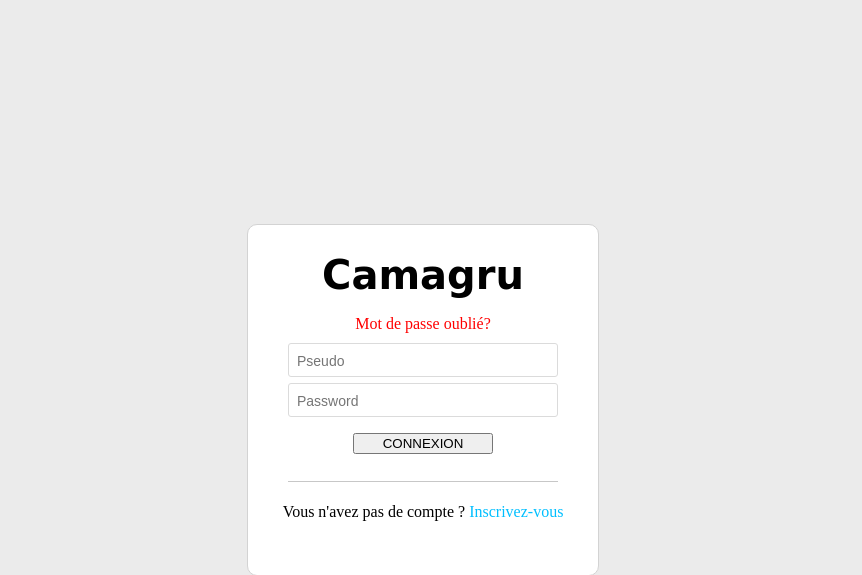
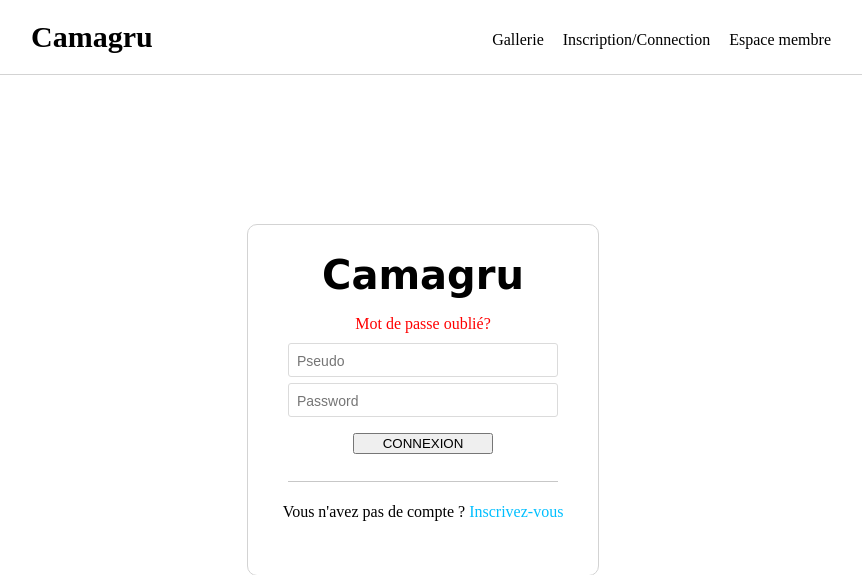
Before and after one commit to cfelbacq/camagru, a PHP site: page /camagru/login_form.php in a window 1280 px wide. Shown: the top 575 px of the page, without its empty margins (217-1079 px from the left). Run offline with PHP 8.4, Linux system fonts and the light colour scheme.

Commit message:
21/02/2017

```diff
--- a/index.css
+++ b/index.css
@@ -161,7 +161,7 @@
 	width: 95%;
 	background-color: #FAFAFA;
 	margin-left: 2.5%;
-	margin-top: 75px;
+	margin-top: 200px;
 }
 
 #main {
--- a/layout/headers.php
+++ b/layout/headers.php
@@ -3,19 +3,20 @@
 <head>
 	<link rel="stylesheet" type="text/css" href="index.css">
 </head>
-<body id="connexion_body">
-<!--	<div class="header">
+<!-- <body  id="connexion_body">-->
+<body>
+	<div class="header">
 		<div class="container">
 			<div class="logo">
-				<h1><a class="ah" href="#">Camagru</h1>
+				<h1><a class="ah" href="index.php">Camagru</h1>
 			</div>
 
 			<div class="nav">
 				<ul>
-					<li class="lih"><a class="ah" href="#">Gallerie</a></li>
-					<li class="lih"><a class="ah" href="#">Inscription/Connection</a></li>
-					<li class="lih"><a class="ah" href="#">Espace membre</a></li>
+					<li class="lih"><a class="ah" href="gallery.php">Gallerie</a></li>
+					<li class="lih"><a class="ah" href="registration_form.php">Inscription/Connection</a></li>
+					<li class="lih"><a class="ah" href="member_space.php">Espace membre</a></li>
 				</ul>
 			</div>
 		</div>
-	</div>-->
+	</div>
```
Also changed, not shown: member_space.php (+9 -0 lines), registration_form.php (+7 -0 lines), test.php (+20 -20 lines), image_to_merge/branch.png (added), image_to_merge/coeur.png (added), image_to_merge/fleur.png (added), img/test.png.
